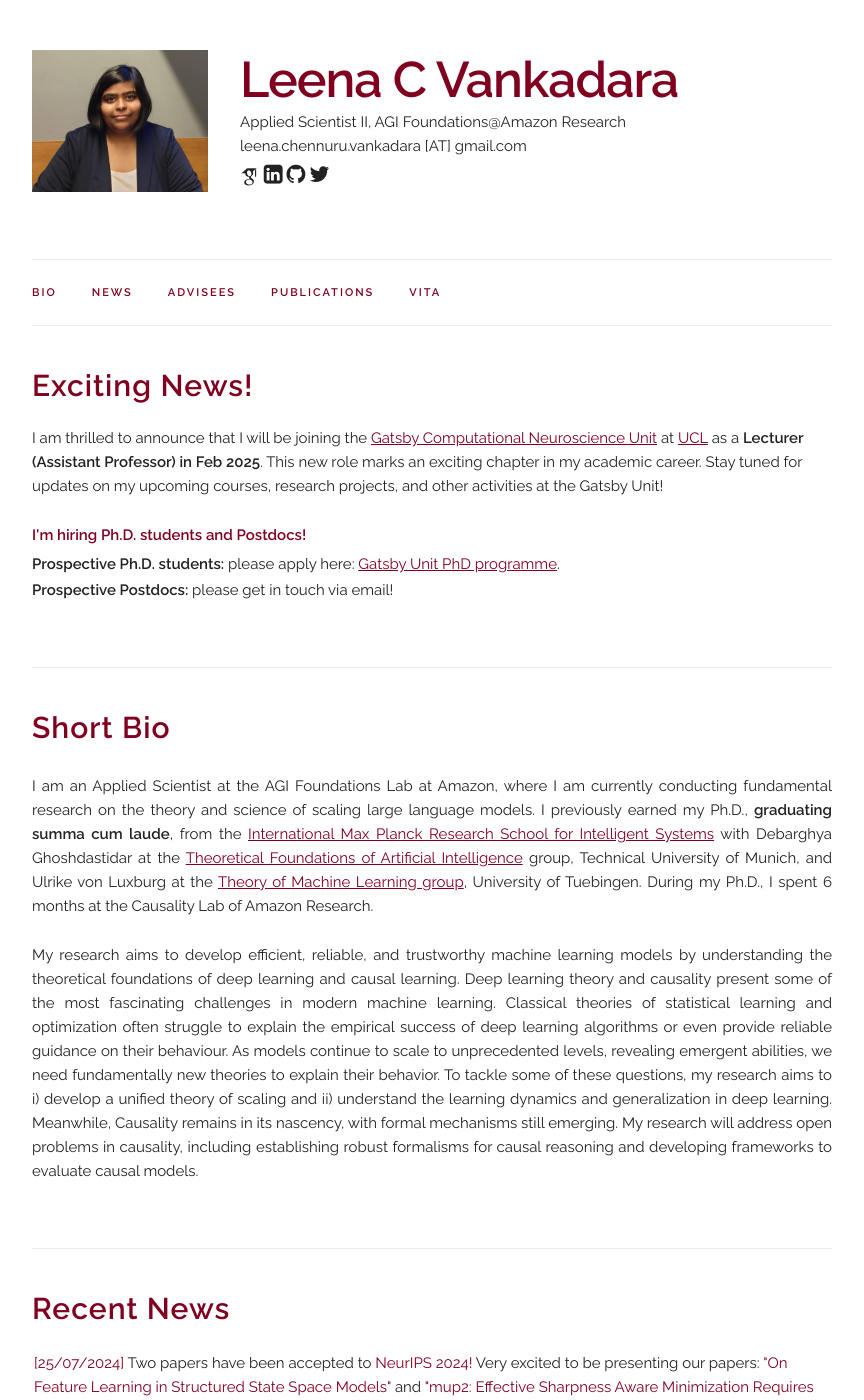
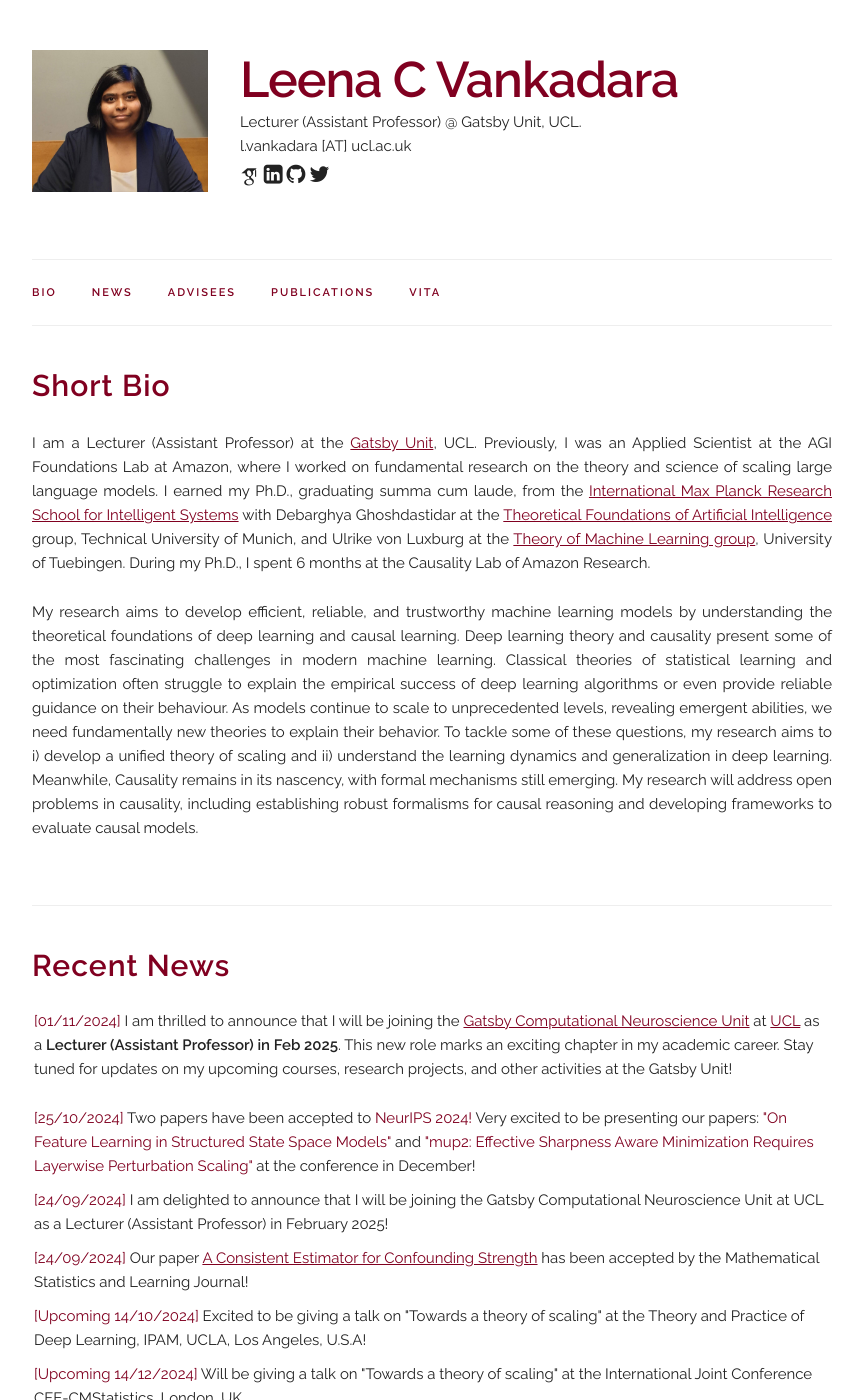
Before and after one commit to leenachennuru/jekyll-leenacvankadara, a Jekyll site: the page built from index.html, in a window 1280 px wide and 1400 px high. Shown: the whole window, without its empty margins (208-1072 px from the left). Built offline with Jekyll 4.4.1, drawn with Linux system fonts in a browser that asks for light colours; some web fonts are replaced; some of the changed text lies outside the part shown.

Commit message:
gatsby position update

```diff
--- a/_data/main_info.yaml
+++ b/_data/main_info.yaml
@@ -1,7 +1,7 @@
 name: "Leena C Vankadara"
-title: "Applied Scientist II, AGI Foundations@Amazon Research"
+title: "Lecturer (Assistant Professor) @ Gatsby Unit, UCL."
 pronouns: "(She/her/hers)"
-email: "leena.chennuru.vankadara [AT] gmail.com"
+email: "l.vankadara [AT] ucl.ac.uk "
 profile_pic: "/assets/profile-pics/profile_close_5.jpeg"
 twitter: "https://twitter.com/leenaCvankadara"
 linkedin: "https://www.linkedin.com/in/leenacvankadara"
--- a/index.html
+++ b/index.html
@@ -6,14 +6,7 @@ title: Home
 
 
 <!-- ========== BIO ========== -->
-<div class="docs-section" id="announcement">
-  <h4 style="color: #800020; font-weight: bold; margin-top: 0;">Exciting News!</h4>
-
-  <p>I am thrilled to announce that I will be joining the <a style="color: #800020;" href="https://www.ucl.ac.uk/gatsby/people" target="_blank">Gatsby Computational Neuroscience Unit</a> at <a style="color: #800020;" href="https://www.ucl.ac.uk/">UCL</a> as a <b>Lecturer (Assistant Professor) in Feb 2025</b>. This new role marks an exciting chapter in my academic career. Stay tuned for updates on my upcoming courses, research projects, and other activities at the Gatsby Unit!</p>
-
-  <p style="color: #800020; font-weight: bold; margin-bottom: 5px;">
-    I'm hiring Ph.D. students and Postdocs!
-  </p>
+<!-- <div class="docs-section" id="announcement">
 
   <p style="margin-bottom: 2px;"">
     <b>Prospective Ph.D. students:</b> please apply here:
@@ -24,7 +17,7 @@ title: Home
     <b>Prospective Postdocs:</b> please get in touch via email!
   </p>
 
-</div>
+</div> -->
 
 <div class="docs-section" id="bio">
   <h4 style="color: #800020; font-weight: bold; margin-top: 0;">Short Bio</h4>
@@ -42,8 +35,8 @@ title: Home
     <!-- My broad interests lie in understanding the limits of learning by trying to answer questions such as when is learning possible and when is it not? Such questions are particularly interesting when posed in constrained settings, for instance, constraints on computational complexity or adversarial robustness. Understanding such fundamental limits foster the design of provably efficient and reliable Machine learning methods. -->
 
     <p style="text-align: justify;">
-      I am an Applied Scientist at the AGI Foundations Lab at Amazon, where I am currently conducting fundamental research on the theory and science of scaling large language models.
-      I previously earned my Ph.D., <b>graduating summa cum laude</b>, from the
+      I am a Lecturer (Assistant Professor) at the <a style="color: #800020;" href="https://www.ucl.ac.uk/gatsby/people" target="_blank">Gatsby Unit</a>, UCL. Previously, I was an Applied Scientist at the AGI Foundations Lab at Amazon, where I worked on fundamental research on the theory and science of scaling large language models.
+      I earned my Ph.D., graduating summa cum laude, from the
       <a style="color: #800020;" href="https://imprs.is.mpg.de/" target="_blank">International Max Planck Research School for Intelligent Systems</a> with Debarghya Ghoshdastidar at the
       <a style="color: #800020;" href="https://www.cs.cit.tum.de/tfai/home/" target="_blank">Theoretical Foundations of Artificial Intelligence</a> group, Technical University of Munich,
       and Ulrike von Luxburg at the
@@ -75,8 +68,12 @@ title: Home
   <!-- <p> Scroll for older news </p> -->
   <UL style="list-style-type: none; padding: 2px; overflow-y: hidden; height:auto;">
 
+    <li> <span style="color: #800020;">[01/11/2024]</span>
+      I am thrilled to announce that I will be joining the <a style="color: #800020;" href="https://www.ucl.ac.uk/gatsby/people" target="_blank">Gatsby Computational Neuroscience Unit</a> at <a style="color: #800020;" href="https://www.ucl.ac.uk/">UCL</a> as a <b>Lecturer (Assistant Professor) in Feb 2025</b>. This new role marks an exciting chapter in my academic career. Stay tuned for updates on my upcoming courses, research projects, and other activities at the Gatsby Unit!</p>
+    </li>
 
-    <li> <span style="color: #800020;">[25/07/2024]</span>
+
+    <li> <span style="color: #800020;">[25/10/2024]</span>
       Two papers have been accepted to <span style="color: #800020;">NeurIPS 2024!</span> Very excited to be presenting our papers: <span style="color: #800020;">"On Feature Learning in Structured State Space Models"</span> and <span style="color: #800020;">"mup2: Effective Sharpness Aware Minimization Requires Layerwise Perturbation Scaling"</span> at the conference in December!</b>
     </li>
 
@@ -185,21 +182,23 @@ title: Home
   <!-- <p> Scroll for older news </p> -->
   <UL style="list-style-type: none; padding: 2px; overflow-y: hidden; height:auto;">
 
-    <h6 style="color: #800020; font-weight: bold; margin-top: 0;">Incoming</h6>
+    <!-- <h6 style="color: #800020; font-weight: bold; margin-top: 0;">Incoming</h6>
     <ul>
         <li><strong>Leello Tadesse Dadi (Starting  November 2024)</strong>, École Polytechnique Fédérale de Lausanne (EPFL)</li>
         <li><strong>Valentyn Boreiko (Starting  November 2024)</strong>, University of Tuebingen</li>
-    </ul>
+    </ul> -->
 
     <h6 style="color: #800020; font-weight: bold; margin-top: 0;">Current</h6>
     <ul>
         <li><strong>Anish Dhir</strong>, Imperial College, London</li>
+        <li><strong>Leello Tadesse Dadi </strong>, École Polytechnique Fédérale de Lausanne (EPFL)</li>
+        <li><strong>Moritz Haas</strong>, University of Tuebingen</li>
         <li><strong>Vaclav Voracek</strong>, University of Tuebingen</li>
+        <li><strong>Valentyn Boreiko </strong>, University of Tuebingen</li>
     </ul>
 
     <h6 style="color: #800020; font-weight: bold; margin-top: 0;">Previous</h6>
     <ul>
-        <li><strong>Moritz Haas</strong>, University of Tuebingen</li>
         <li><strong>Jin Xu</strong>, University of Oxford</li>
         <li><strong>Alexander Meulemans</strong>, ETH, Zurich</li>
         <li><strong>Maximilian Fleissner</strong>, Technical University of Munich</li>
```
